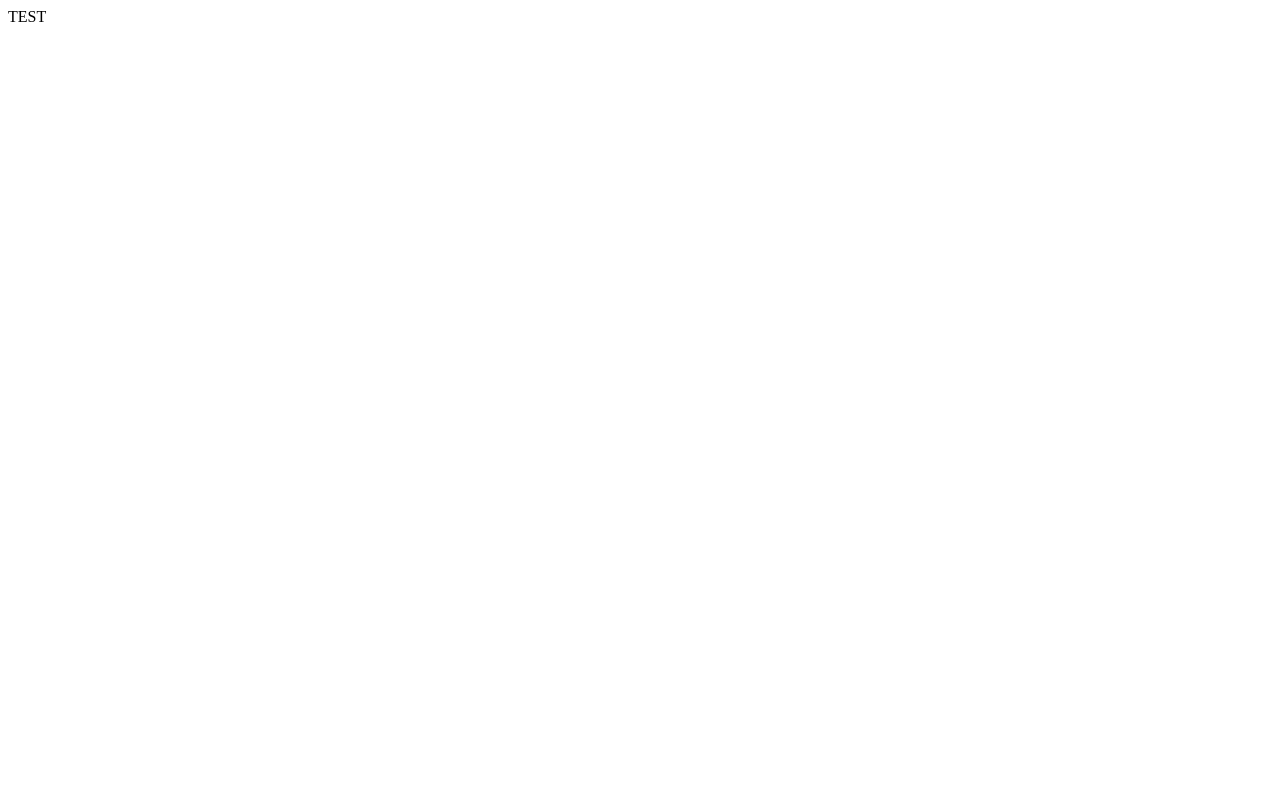
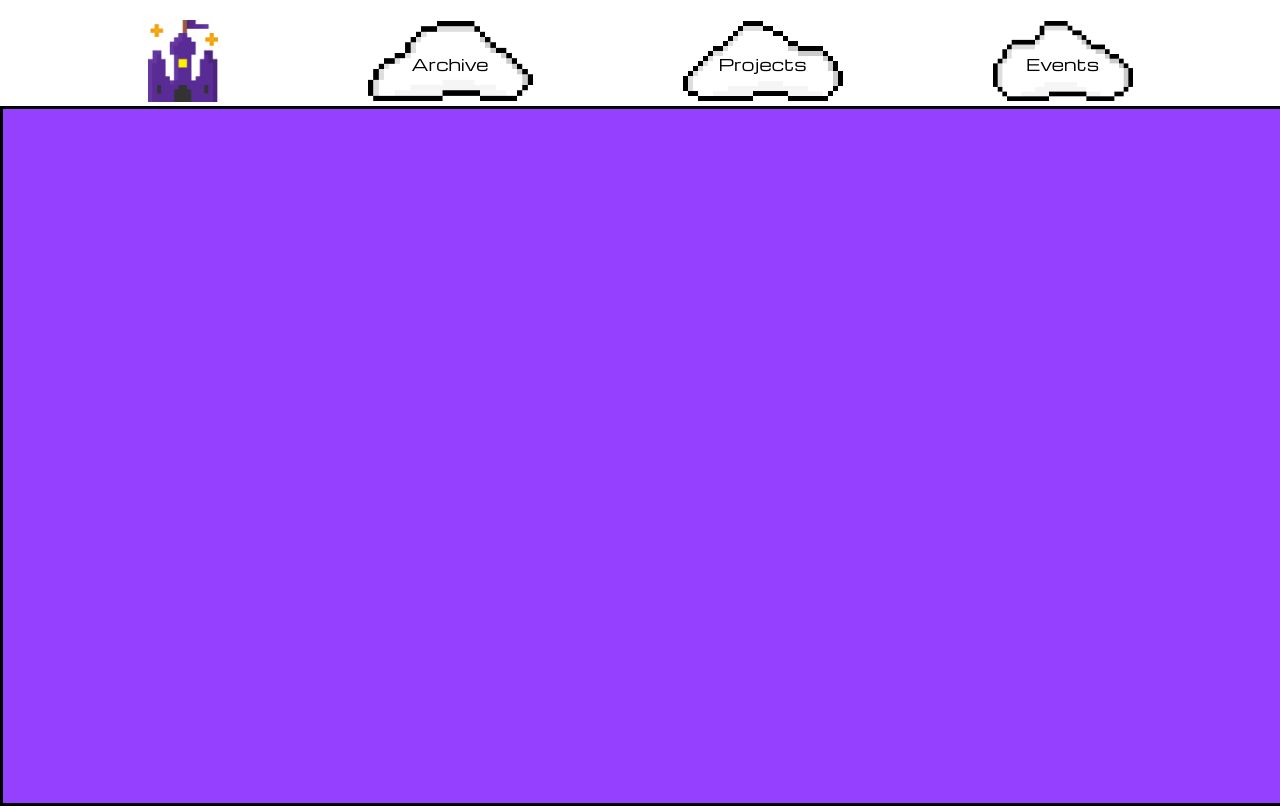
Before and after one commit to chrishuber11/castlelab_redesign, a Django app: page / in a window 1280 px wide; the page is wider, and only the part inside the window is pictured. Before the commit the part shown is almost empty. Before the commit the page ends 22 px from the top of that part, so only its background shows below. Run offline with Django 4.2, Linux system fonts and the light colour scheme.

Commit message:
Website Progress imported

```diff
--- a/castlelab/settings.py
+++ b/castlelab/settings.py
@@ -25,7 +25,7 @@ SECRET_KEY = 'django-insecure-pf0e*ygzww321hzk%dl$&0$z8e45gal4j2=fs=f9$u$6saq6_#
 # SECURITY WARNING: don't run with debug turned on in production!
 DEBUG = True
 
-ALLOWED_HOSTS = ['cjh8.pythonanywhere.com']
+ALLOWED_HOSTS = ['127.0.0.1','cjh8.pythonanywhere.com']
 
 
 # Application definition
--- /dev/null
+++ b/website/static/styles/styles.css
@@ -0,0 +1,57 @@
+/* GLOBAL STYLES */
+* {
+    margin: 0;
+    padding: 0;
+    box-sizing: border-box;
+}
+
+body {
+    color: black;
+    font-family: "Michroma", sans-serif;
+}
+header #line {
+    width: 20px;
+    height: 20px;
+}
+/* Navigation Bar */
+header nav {
+    display: flex;
+    justify-content: center;
+    align-items: center;
+}
+/* Image Sizing */
+header #navhome_img {
+    width: 70px;
+    height: 82px;
+}
+header #navarchive_img {
+    width: 165px;
+    height: 80px;
+}
+header #navprojects_img {
+    width: 160px;
+    height: 80px;
+}
+header #navevents_img {
+    width: 140px;
+    height: 80px;
+}
+/* Image and text container */
+.container {
+    position: relative;
+    text-align: center;
+    color: black;
+    margin-right: 150px;
+  }
+/* Center text in image */
+.centered {
+    position: absolute;
+    top: 50%;
+    left: 50%;
+    transform: translate(-50%, -50%);
+    z-index: 1;
+  }
+  /* Remove margin from right most container */
+  .container:last-child {
+    margin-right: 0;
+}
--- a/website/templates/index.html
+++ b/website/templates/index.html
@@ -1 +1,54 @@
-TEST
+<!-- HTML code under construction -->
+<!-- Work done by Christofer Huber -->
+
+<!DOCTYPE html>
+<html lang="en">
+    <head>
+        <meta charset="UTF-8">
+        <meta name="viewport" content="width=device-width, initial-scale=1.0">
+        <title>CASTLE Lab</title>
+        <link rel="preconnect" href="https://fonts.googleapis.com">
+        <link rel="preconnect" href="https://fonts.gstatic.com" crossorigin>
+        <link href="https://fonts.googleapis.com/css2?family=Michroma&family=Red+Hat+Display:ital,wght@0,300..900;1,300..900&display=swap" rel="stylesheet">
+        <link rel="stylesheet" href="..\static\styles\styles.css">
+
+        <!-- Use for setting up a font -->
+        <!-- <link rel="preconnect" href="https://fonts.googleapis.com">
+        <link rel="preconnect" href="https://fonts.gstatic.com" crossorigin>
+        <link href="https://fonts.googleapis.com/css2?family=Red+Hat+Text:ital,wght@0,300..700;1,300..700&display=swap" rel="stylesheet"> -->
+    </head>
+    <body>
+
+        <!-- HEADER/LOGO SECTION -->
+        <header id="header-section">
+            <!-- Spacing -->
+            <div id="line"></div>
+            <!-- Navigation Bar -->
+            <nav>
+                <a href="#home" class="container">
+                    <img src="../static/images/castlealone.png" alt="Link to Home Page" id="navhome_img">
+                </a>
+                <a href="#archive" class="container">
+                    <img src="../static/images/cloud5.png" alt="Link to Archive Page" id="navarchive_img">
+                    <span class="centered">Archive</span>
+                </a>
+                <a href="#projects" class="container">
+                    <img src="../static/images/cloud4.png" alt="Link to Projects Page" id="navprojects_img">
+                    <span class="centered">Projects</span>
+                </a>
+                <a href="#events" class="container">
+                    <img src="../static/images/cloud3.png" alt="Link to Meetings Page" id="navevents_img">
+                    <span class="centered">Events</span>
+                </a>
+            </nav>
+            <!-- Lander Section -->
+            <img src="../static/images/lander_rect.svg" class="container" alt="lander-first-rect">
+
+        </header>
+
+
+
+
+        <script src="script.js"></script>
+    </body>
+</html>
```
Also changed, not shown: db.sqlite3 (added), website/static/images/AU mathclub w black background 11 Artboard 37.png (added), website/static/images/a_castlelogo_official.png (added), website/static/images/castlealone.png (added), website/static/images/castlenclouds.png (added), website/static/images/cloud1.png (added), website/static/images/cloud2.png (added), website/static/images/cloud3.png (added), website/static/images/cloud4.png (added), website/static/images/cloud5.png (added), website/static/images/lander_rect.svg (added).
